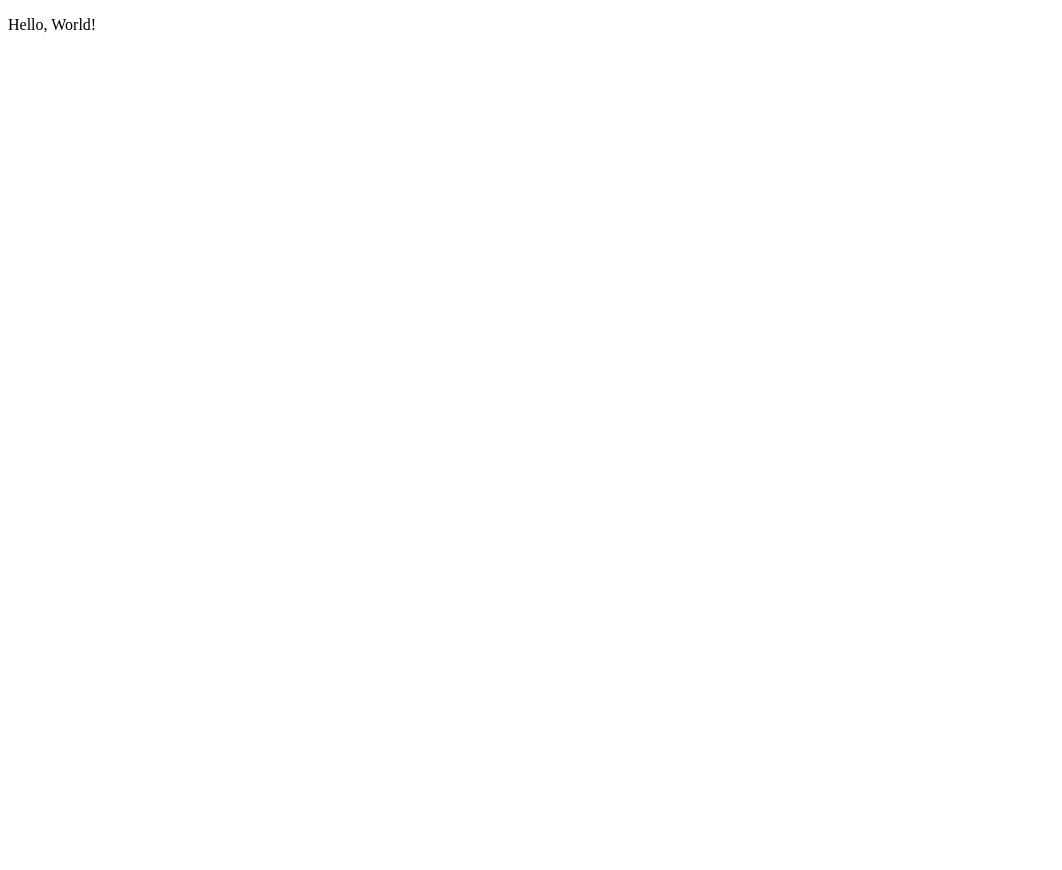
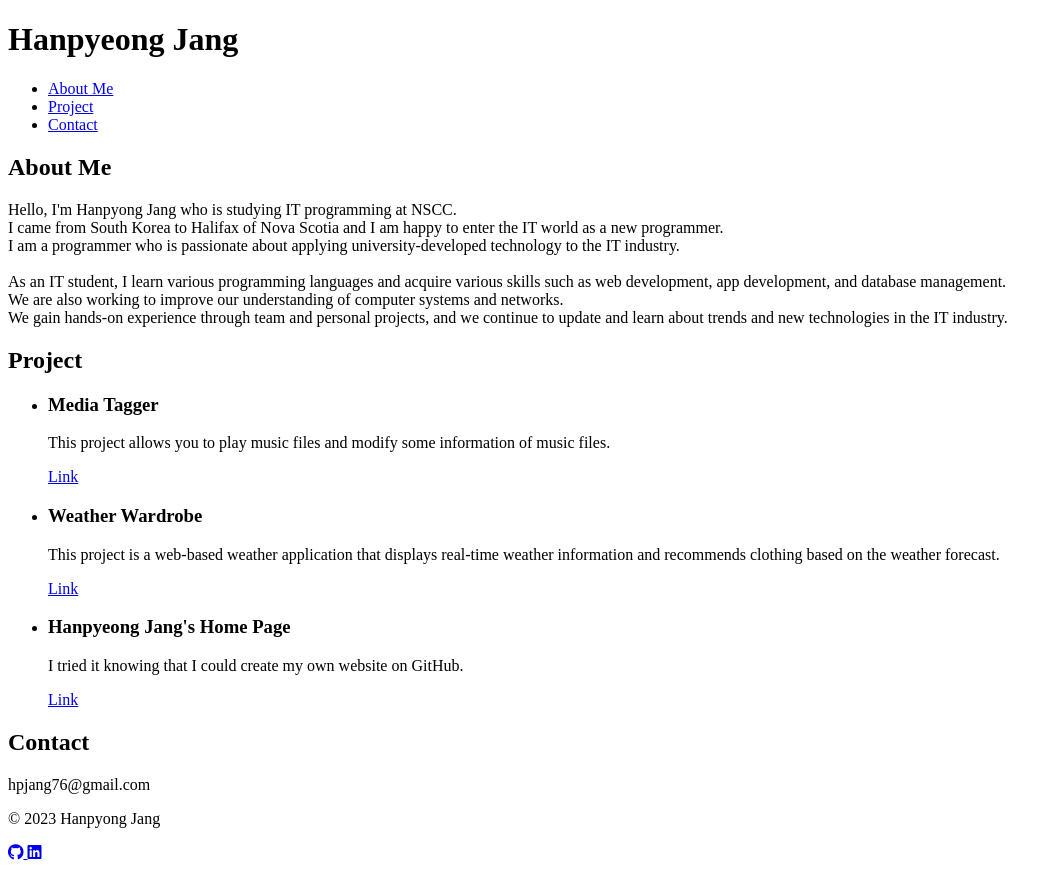
Before and after one commit to Han-Jang/Han-Jang.github.io, a plain HTML site: page index.html in a window 1280 px wide. Shown: the whole page, without its empty margins (0-1062 px from the left). Before the commit the page ends 800 px from the top, so only its background shows below. Drawn offline with Linux system fonts and the light colour scheme.

Commit message:
Update index.html

```diff
--- a/index.html
+++ b/index.html
@@ -1,12 +1,64 @@
 <!DOCTYPE html>
-<html lang="en">
-<head>
-    <meta charset="UTF-8">
-    <meta http-equiv="X-UA-Compatible" content="IE=edge">
-    <meta name="viewport" content="width=device-width, initial-scale=1.0">
-    <title>Portfolio</title>
-</head>
-<body>
-    <p>Hello, World!</p>
-</body>
+<html>
+  <head>
+    <title>Hanpyeong Jang's Home Page</title>
+    <link rel="stylesheet" href="https://use.fontawesome.com/releases/v5.15.4/css/all.css">
+  </head>
+  <body>
+    <header>
+      <h1>Hanpyeong Jang</h1>
+      <nav>
+        <ul>
+          <li><a href="#about">About Me</a></li>
+          <li><a href="#projects">Project</a></li>
+          <li><a href="#contact">Contact</a></li>
+        </ul>
+      </nav>
+    </header>
+    <main>
+      <section id="about">
+        <h2>About Me</h2>
+        <p>Hello, I'm Hanpyong Jang who is studying IT programming at NSCC.</br>
+          I came from South Korea to Halifax of Nova Scotia and I am happy to enter the IT world as a new programmer.</br>
+          I am a programmer who is passionate about applying university-developed technology to the IT industry.</br>
+        </br>
+          As an IT student, I learn various programming languages and acquire various skills such as web development, app development, and database management.</br>
+          We are also working to improve our understanding of computer systems and networks.</br>
+          We gain hands-on experience through team and personal projects, and we continue to update and learn about trends and new technologies in the IT industry.</p>
+      </section>
+      <section id="projects">
+        <h2>Project</h2>
+        <ul>
+          <li>
+            <h3>Media Tagger</h3>
+            <p>This project allows you to play music files and modify some information of music files.</p>
+            <a href="https://github.com/Han-Jang/MediaTagger">Link</a>
+          </li>
+          <li>
+            <h3>Weather Wardrobe</h3>
+            <p>This project is a web-based weather application that displays real-time weather information and recommends clothing based on the weather forecast.</p>
+            <a href="https://github.com/CapstoneGroupB">Link</a>
+          </li>
+          <li>
+            <h3>Hanpyeong Jang's Home Page</h3>
+            <p>I tried it knowing that I could create my own website on GitHub.</p>
+            <a href="https://github.com/Han-Jang/Han-Jang.github.io">Link</a>
+          </li>
+        </ul>
+      </section>
+      <section id="contact">
+        <h2>Contact</h2>
+        <p>hpjang76@gmail.com</p>
+      </section>
+    </main>
+    <footer>
+      <p> &copy; 2023 Hanpyong Jang </p>
+      <a href="https://github.com/Han-Jang">
+        <i class="fab fa-github"></i>
+      </a>
+      <a href="https://www.linkedin.com/in/hanpyeong-jang/">
+        <i class="fab fa-linkedin"></i>
+      </a>
+    </footer>
+  </body>
 </html>
```
